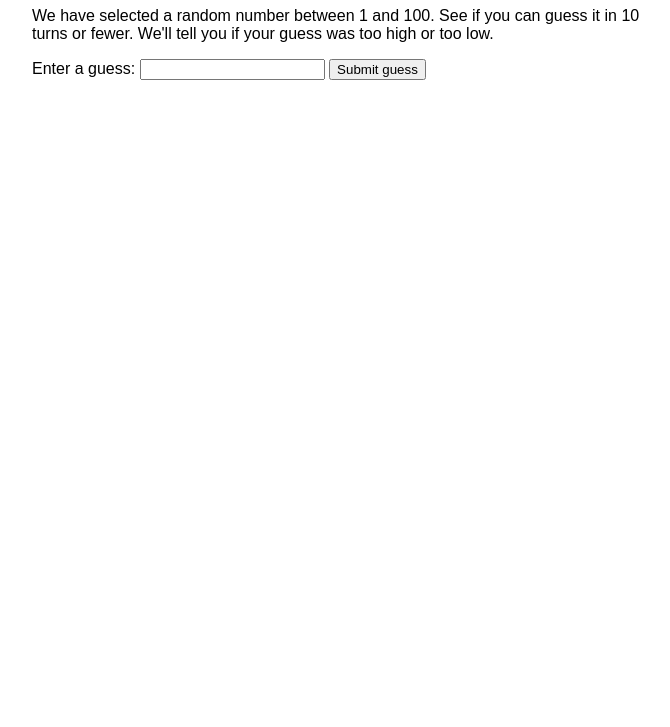
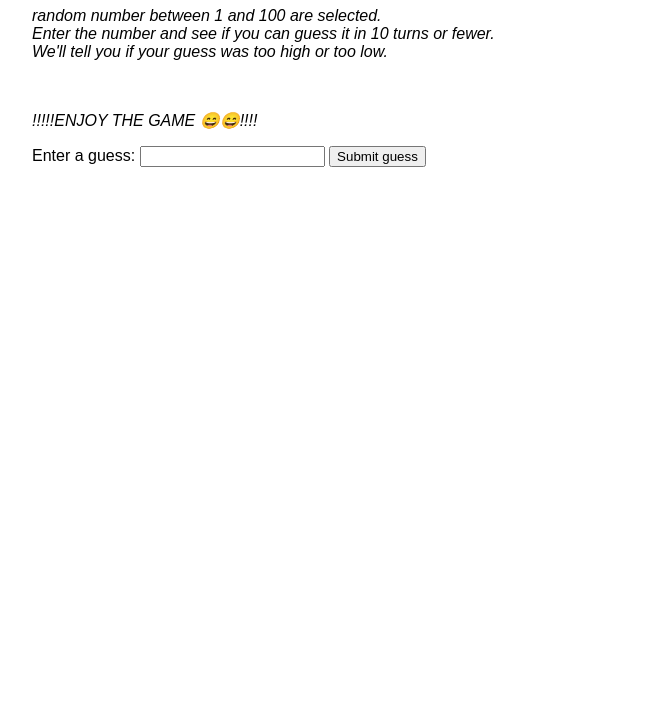
Before and after one commit to MashinaJafary/Guess-Number, a plain HTML site: page index.html in a window 1280 px wide. Shown: the part 73-800 px from the top of the page, without its empty margins (288-958 px from the left). Drawn offline with Linux system fonts and the light colour scheme.

Commit message:
updation of the interface

```diff
--- a/index.html
+++ b/index.html
@@ -10,8 +10,9 @@
   <body>
     <h1>Number guessing game</h1>
 
-    <p>We have selected a random number between 1 and 100. See if you can guess it in 10 turns or fewer. We'll tell you if your guess was too high or too low.</p>
-
+    <p><i>random number between 1 and 100 are selected.<br/>Enter the number and see if you can guess it in 10 turns or fewer. <br/>We'll tell you if your guess was too high or too low.</i> </p>
+<br/>
+<p><i>!!!!!ENJOY THE GAME 😄😄!!!!</i></p>
     <div class="form">
       <label for="guessField">Enter a guess: </label>
       <input type="text" id="guessField" class="guessField">
```
